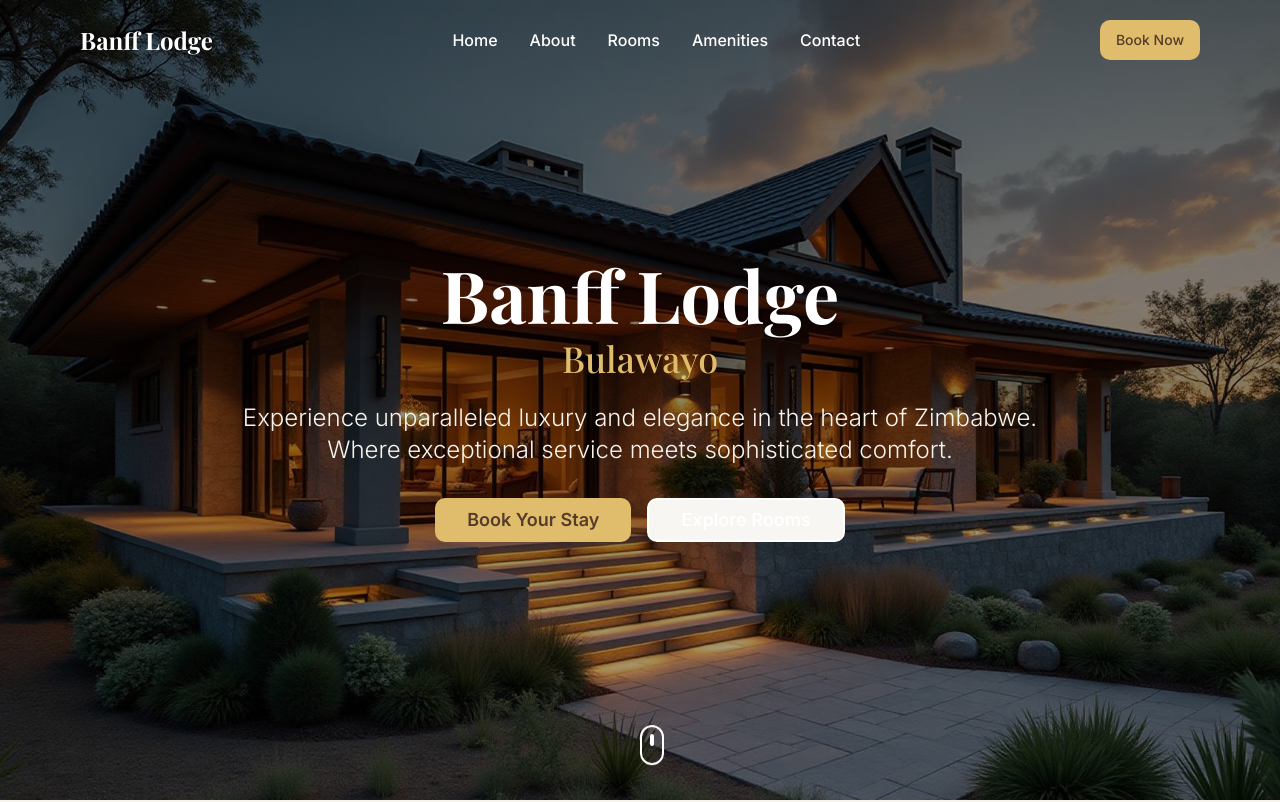
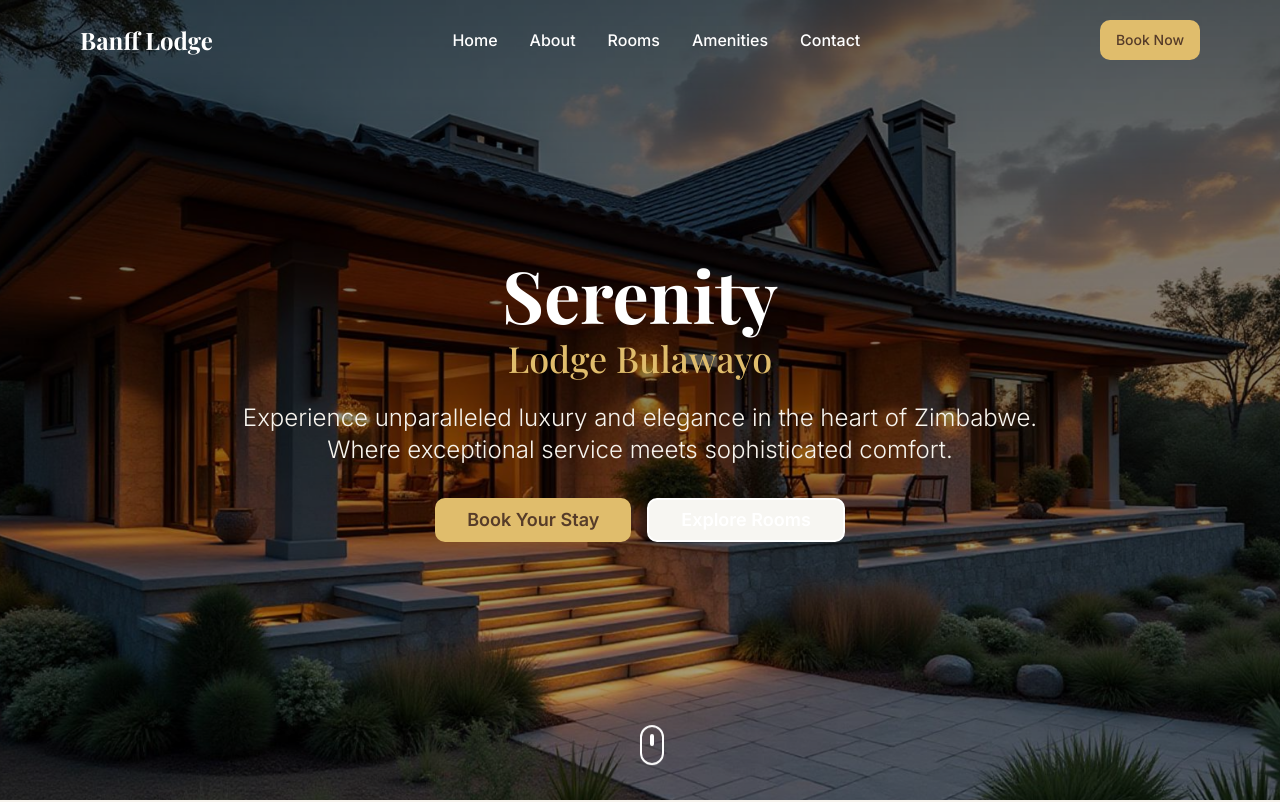
Before and after one commit to beltasia/Serenity-bulawayo-elegance, a React (Vite) app: page / in a window 1280 px wide. Shown: the top 802 px of the page. Built offline with nearby package versions, Linux system fonts and the light colour scheme; the HTML template or start-up script is replaced by a standard one.

Commit message:
Update hero section and lodge name

```diff
--- a/src/components/Hero.tsx
+++ b/src/components/Hero.tsx
@@ -5,11 +5,11 @@ const Hero = () => {
   return (
     <section className="relative h-screen flex items-center justify-center overflow-hidden">
       {/* Background Image */}
-      <div className="absolute inset-0 z-0">
+      <div className="absolute inset-0 z-0 overflow-hidden">
         <img
           src={heroImage}
-          alt="Banff Lodge Bulawayo exterior at golden hour"
-          className="w-full h-full object-cover"
+          alt="Serenity Lodge Bulawayo exterior at golden hour"
+          className="w-full h-full object-cover animate-pan-right"
         />
         <div className="absolute inset-0 overlay-gradient"></div>
       </div>
@@ -17,9 +17,9 @@ const Hero = () => {
       {/* Content */}
       <div className="relative z-10 text-center text-white px-4 max-w-4xl mx-auto">
         <h1 className="font-serif text-5xl md:text-7xl font-bold mb-6 animate-fade-in-up">
-          Banff Lodge
+          Serenity
           <span className="block text-luxury-gold font-medium text-3xl md:text-4xl mt-2">
-            Bulawayo
+            Lodge Bulawayo
           </span>
         </h1>
         <p className="text-xl md:text-2xl mb-8 text-luxury-cream font-light leading-relaxed animate-fade-in delay-300">
--- a/tailwind.config.ts
+++ b/tailwind.config.ts
@@ -101,6 +101,10 @@ export default {
         "float": {
           "0%, 100%": { transform: "translateY(0px)" },
           "50%": { transform: "translateY(-10px)" }
+        },
+        "pan-right": {
+          "0%": { transform: "scale(1.1) translateX(-5%)" },
+          "100%": { transform: "scale(1.1) translateX(5%)" }
         }
       },
       animation: {
@@ -111,6 +115,7 @@ export default {
         "scale-in": "scale-in 0.5s ease-out",
         "slide-in-right": "slide-in-right 0.7s ease-out",
         "float": "float 3s ease-in-out infinite",
+        "pan-right": "pan-right 20s ease-in-out infinite alternate",
       },
     },
   },
```
